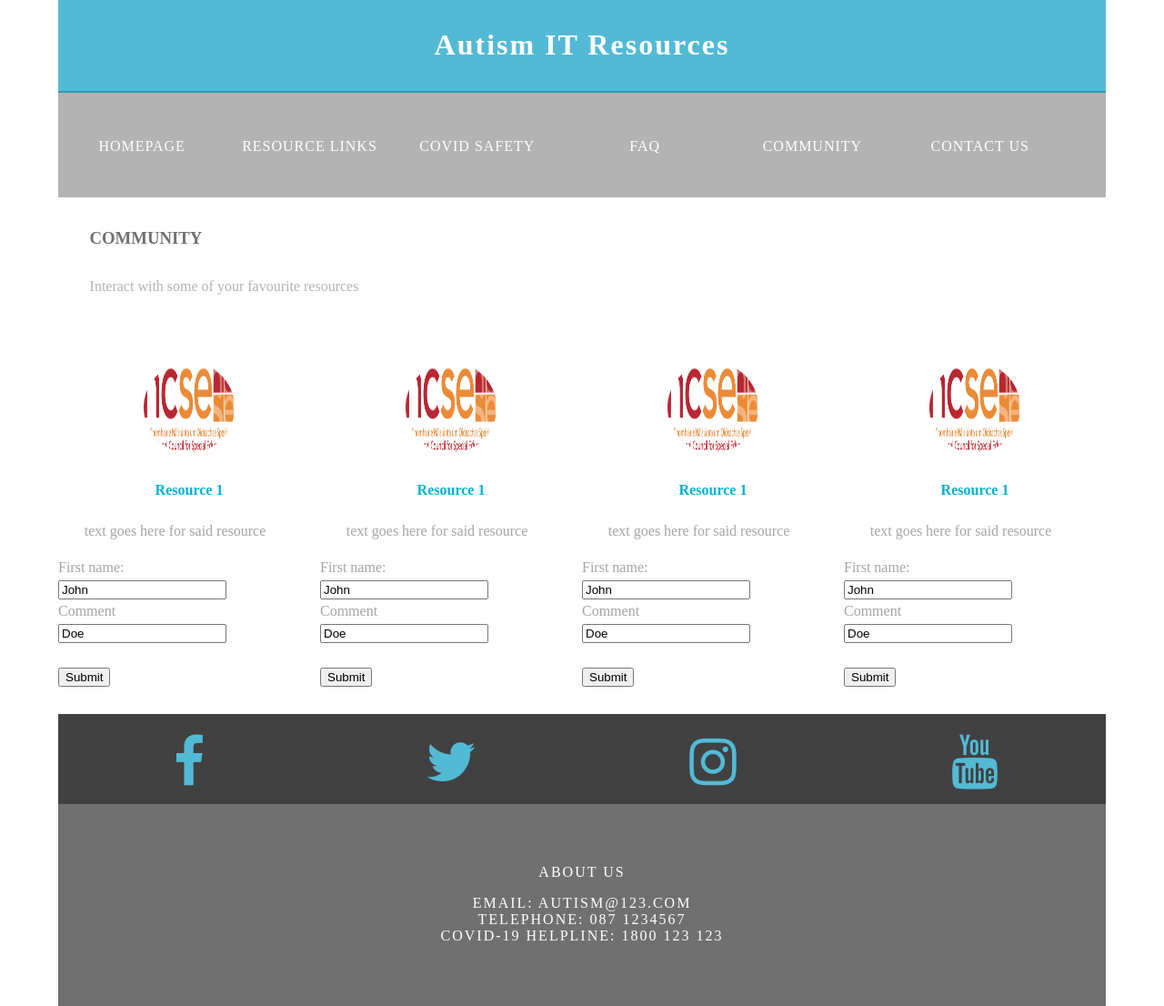
After one commit to rlennon/AutismITResources, a PHP site: page /community.php in a window 1280 px wide. The commit adds this page. Shown: the whole page at 91% size. Run offline with PHP 8.4, Linux system fonts and the light colour scheme; some libraries are stand-ins or nearby versions.

Commit message:
php files added so template can be boken down

```diff
--- /dev/null
+++ b/community.php
@@ -0,0 +1,87 @@
+<!doctype html>
+<html>
+<head>
+<meta charset="utf-8">
+<meta http-equiv="X-UA-Compatible" content="IE=edge">
+<meta name="viewport" content="width=device-width, initial-scale=1">
+<title>AutismIt</title>
+<link href="index.css" rel="stylesheet" type="text/css">
+  <link rel="stylesheet" href="https://maxcdn.bootstrapcdn.com/font-awesome/4.4.0/css/font-awesome.min.css" />
+</head>
+<body>
+<div class="container">
+  <header>
+    <?php include 'header.php';?>
+      <?php include 'navBar.php';?>
+
+  </header>
+  <section>
+    <h2 class="noDisplay">Main Content</h2>
+    <article class="left_article">
+      <h3>Community</h3>
+      <p>Interact with some of your favourite resources </p>
+
+    </article>
+
+  </section>
+    <div class="row">
+      <div class="columns">
+        <p class="thumbnail_align"> <img src="images/NCSE.gif" alt="" class="thumbnail"/> </p>
+        <h4>Resource 1</h4>
+        <p>text goes here for said resource</p>
+          <form action="/action_page.php">
+            <label for="fname">First name:</label><br>
+            <input type="text" id="fname" name="fname" value="John"><br>
+            <label for="lname">Comment</label><br>
+            <input type="text" id="lname" name="lname" value="Doe"><br><br>
+            <input type="submit" value="Submit">
+          </form>
+    </div>
+    <div class="columns">
+      <p class="thumbnail_align"> <img src="images/NCSE.gif" alt="" class="thumbnail"/> </p>
+      <h4>Resource 1</h4>
+      <p>text goes here for said resource</p>
+        <form action="/action_page.php">
+          <label for="fname">First name:</label><br>
+          <input type="text" id="fname" name="fname" value="John"><br>
+          <label for="lname">Comment</label><br>
+          <input type="text" id="lname" name="lname" value="Doe"><br><br>
+          <input type="submit" value="Submit">
+        </form>
+  </div>
+  <div class="columns">
+    <p class="thumbnail_align"> <img src="images/NCSE.gif" alt="" class="thumbnail"/> </p>
+    <h4>Resource 1</h4>
+    <p>text goes here for said resource</p>
+      <form action="/action_page.php">
+        <label for="fname">First name:</label><br>
+        <input type="text" id="fname" name="fname" value="John"><br>
+        <label for="lname">Comment</label><br>
+        <input type="text" id="lname" name="lname" value="Doe"><br><br>
+        <input type="submit" value="Submit">
+      </form>
+</div>
+<div class="columns">
+  <p class="thumbnail_align"> <img src="images/NCSE.gif" alt="" class="thumbnail"/> </p>
+  <h4>Resource 1</h4>
+  <p>text goes here for said resource</p>
+    <form action="/action_page.php">
+      <label for="fname">First name:</label><br>
+      <input type="text" id="fname" name="fname" value="John"><br>
+      <label for="lname">Comment</label><br>
+      <input type="text" id="lname" name="lname" value="Doe"><br><br>
+      <input type="submit" value="Submit">
+    </form>
+</div>
+</div>
+  <div class="social">
+
+    <p class="social_icon"><a href="facebook.com"><i class = 'fa fa-facebook' style='font-size:60px;color:#52bad5;'></i></p>
+    <p class="social_icon"><a href="twitter.com"><i class = 'fa fa-twitter' style='font-size:60px;color:#52bad5;'></i></p>
+    <p class="social_icon"><a href="instagram.com"><i class = 'fa fa-instagram' style='font-size:60px;color:#52bad5;'></i></p>
+    <p class="social_icon"><a href="youtube.com"><i class = 'fa fa-youtube' style='font-size:60px;color:#52bad5;'></i></p>
+  </div>
+  <?php include 'footer.php';?>
+</div>
+</body>
+</html>
--- /dev/null
+++ b/footer.php
@@ -0,0 +1,10 @@
+<footer class="secondary_header footer">
+  <div class="copyright">
+    <p><a href="aboutUs.php">About Us</a></p>
+	Email: autism@123.com<br>
+	Telephone: 087 1234567 <br>
+
+	Covid-19 Helpline: 1800 123 123 <br><br>
+
+  </div>
+</footer>
--- /dev/null
+++ b/header.php
@@ -0,0 +1,3 @@
+<div class="primary_header">
+  <h1 class="title">Autism IT Resources</h1>
+</div>
--- a/index.css
+++ b/index.css
@@ -1,4 +1,4 @@
-@charset "UTF-7";
+@charset "UTF-8";
 .container {
 	background-color: #FFFFFF;
 	width: 90%;
@@ -79,6 +79,10 @@
 	padding-bottom: 15px;
 	padding-left: 0px;
 	width: 100%;
+}
+.secondary_header a{
+	text-decoration: none;
+	color: inherit;
 }
 .secondary_header ul li {
 	list-style: none;
@@ -194,12 +198,26 @@
 	font-family: "Source Sans Pro";
 	text-align: center;
 }
+.container .column_half.left_half h2 a{
+	color: #FFFFFF;
+	font-family: "Source Sans Pro";
+	text-align: center;
+	text-decoration: none;
+}
 .right_half {
 	background-color: #01B2D1;
 	color: #FFFFFF;
 	font-family: "Source Sans Pro";
 	text-align: center;
 	font-weight: bold;
+}
+.right_half a{
+	background-color: #01B2D1;
+	color: #FFFFFF;
+	font-family: "Source Sans Pro";
+	text-align: center;
+	font-weight: bold;
+	text-decoration: none;
 }
 .column_title {
 	padding-top: 25px;
--- /dev/null
+++ b/navBar.php
@@ -0,0 +1,10 @@
+<nav class="secondary_header" id="menu">
+    <ul>
+    <li><a href="index.php">HOMEPAGE</a></li>
+    <li><a href="image-based-hyperlinks.html">RESOURCE LINKS</a></li>
+    <li>COVID SAFETY</li>
+    <li>FAQ</li> <!>
+    <li><a href="community.php">COMMUNITY</li>
+    <li>CONTACT US</li>
+  </ul>
+</nav>
```
Also changed, not shown: index.php (line endings or trailing spaces).
